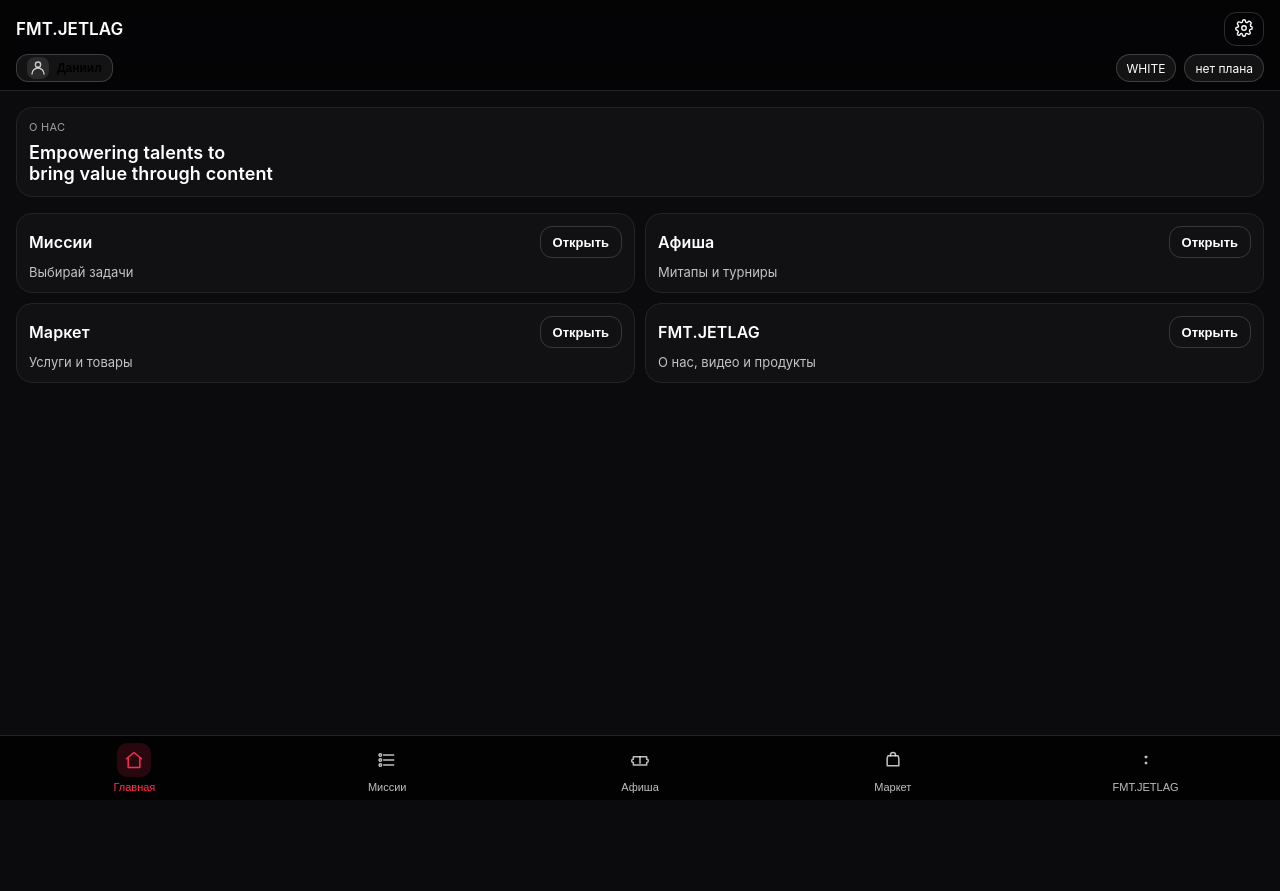
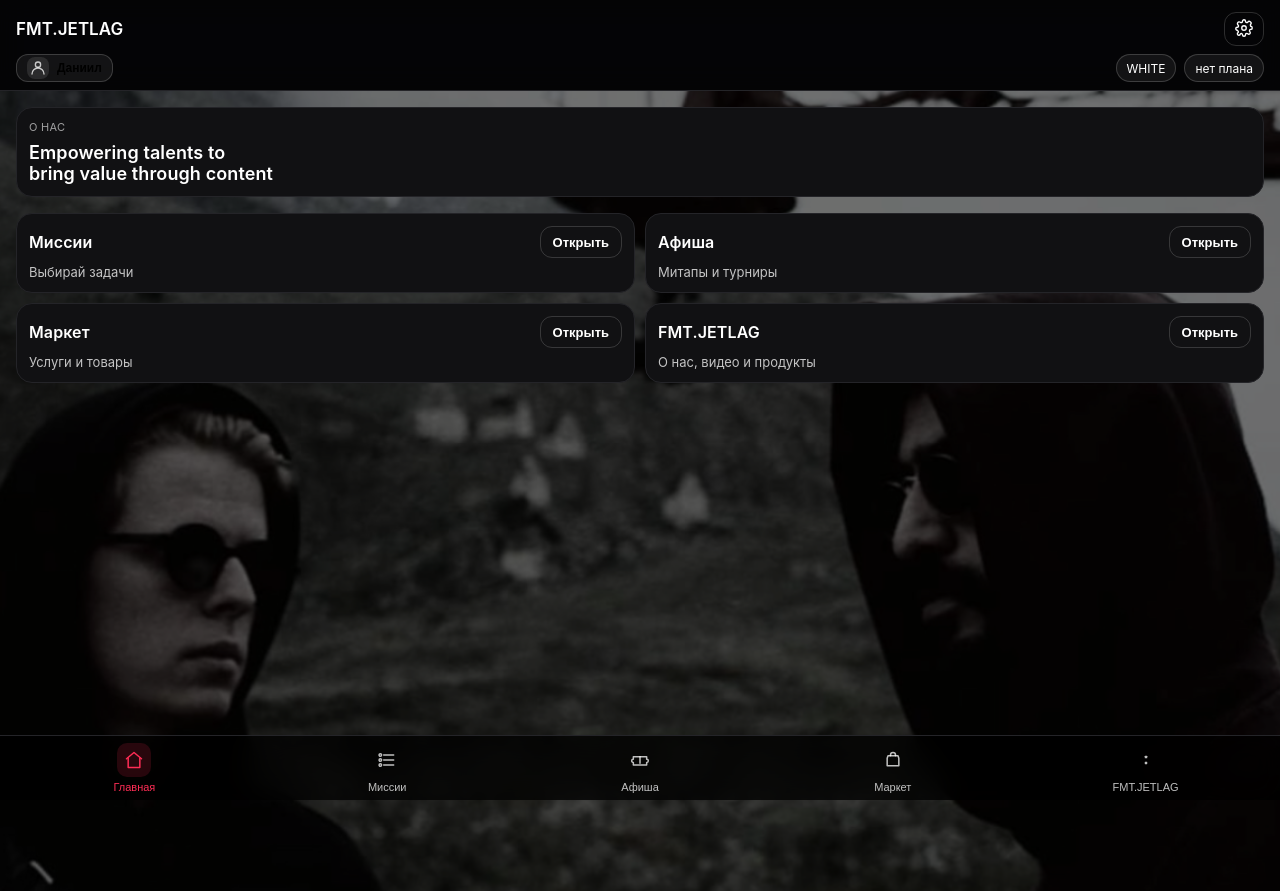
Before and after one commit to svechnikovdan-source/jetlag-tma, a Next.js app: page / in a window 1280 px wide. Both pictures are taken after a click on the button "Даниил". Before the commit the page ends 800 px from the top, so only its background shows below. Built offline with nearby package versions, Linux system fonts and the light colour scheme.

Commit message:
UI tidy: stable icons, clean tabbar, full screens

```diff
--- a/app/page.tsx
+++ b/app/page.tsx
@@ -122,26 +122,49 @@
 );
 
 const HomeScreen: React.FC<{go:React.Dispatch<React.SetStateAction<Tab>>}> = ({go}) => (
-  <div className="page pad fade-in">
+  <div
+    className="page pad fade-in"
+    style={{
+      position: "relative",
+      backgroundImage: 'url("/home-bg.jpg")', // путь к твоему фону
+      backgroundSize: "cover",
+      backgroundPosition: "center",
+      backgroundRepeat: "no-repeat",
+      minHeight: "100vh",
+    }}
+  >
+    {/* затемняющий слой поверх фона */}
+    <div
+      style={{
+        position: "absolute",
+        inset: 0,
+        background: "rgba(0,0,0,0.55)",
+        zIndex: 0,
+      }}
+    />
+
+    {/* контент поверх слоя */}
+    <div style={{ position: "relative", zIndex: 1 }}>
       <Hero />
       <div className="sp-4" />
       <div className="grid-2">
         {[
-        {k:"missions" as Tab,t:"Миссии",d:"Выбирай задачи"},
-        {k:"events" as Tab,t:"Афиша",d:"Митапы и турниры"},
-        {k:"market" as Tab,t:"Маркет",d:"Услуги и товары"},
-        {k:"jetlag" as Tab,t:"FMT.JETLAG",d:"О нас, видео и продукты"},
-      ].map(b=>(
+          { k: "missions" as Tab, t: "Миссии", d: "Выбирай задачи" },
+          { k: "events" as Tab, t: "Афиша", d: "Митапы и турниры" },
+          { k: "market" as Tab, t: "Маркет", d: "Услуги и товары" },
+          { k: "jetlag" as Tab, t: "FMT.JETLAG", d: "О нас, видео и продукты" },
+        ].map((b) => (
           <div className="card" key={b.k}>
             <div className="card-sec">
               <div className="row-b">
                 <div className="h2">{b.t}</div>
-              <Button kind="ghost" size="s" onClick={()=>go(b.k)}>Открыть</Button>
+                <Button kind="ghost" size="s" onClick={() => go(b.k)}>Открыть</Button>
               </div>
-            <div className="t-body" style={{marginTop:6}}>{b.d}</div>
+              <div className="t-body" style={{ marginTop: 6 }}>{b.d}</div>
             </div>
           </div>
         ))}
+      </div>
     </div>
   </div>
 );
```
Also changed, not shown: public/home-bg.jpg (added). Lines whose indentation alone changed are shown as unchanged.
